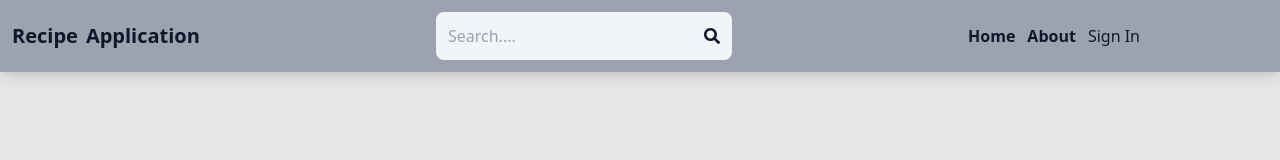
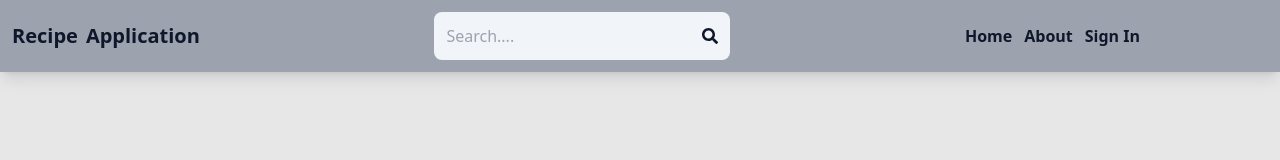
Before and after one commit to IannnMark/Recipe-Application-Client, a React (Vite) app: page / in a window 1280 px wide. Shown: the top 160 px of the page. Built offline with nearby package versions, Linux system fonts and the light colour scheme; no server answers.

Commit message:
change the font stile of sign in

```diff
--- a/src/components/Header.jsx
+++ b/src/components/Header.jsx
@@ -69,7 +69,9 @@ export default function Header() {
                 alt="profile"
               />
             ) : (
-              <li className="text-slate-900 hover:underline">Sign In</li>
+              <li className="text-slate-900 hover:underline font-semibold">
+                Sign In
+              </li>
             )}
           </Link>
         </ul>
```
